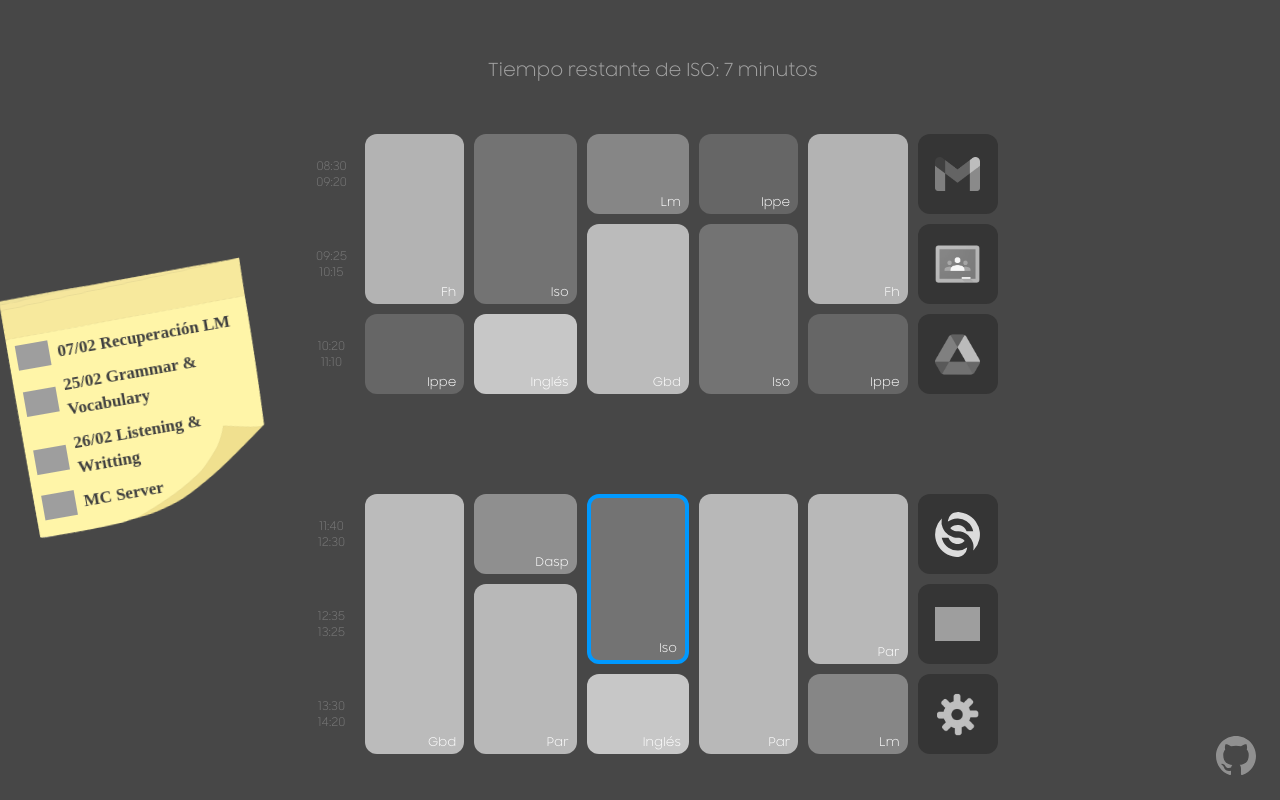
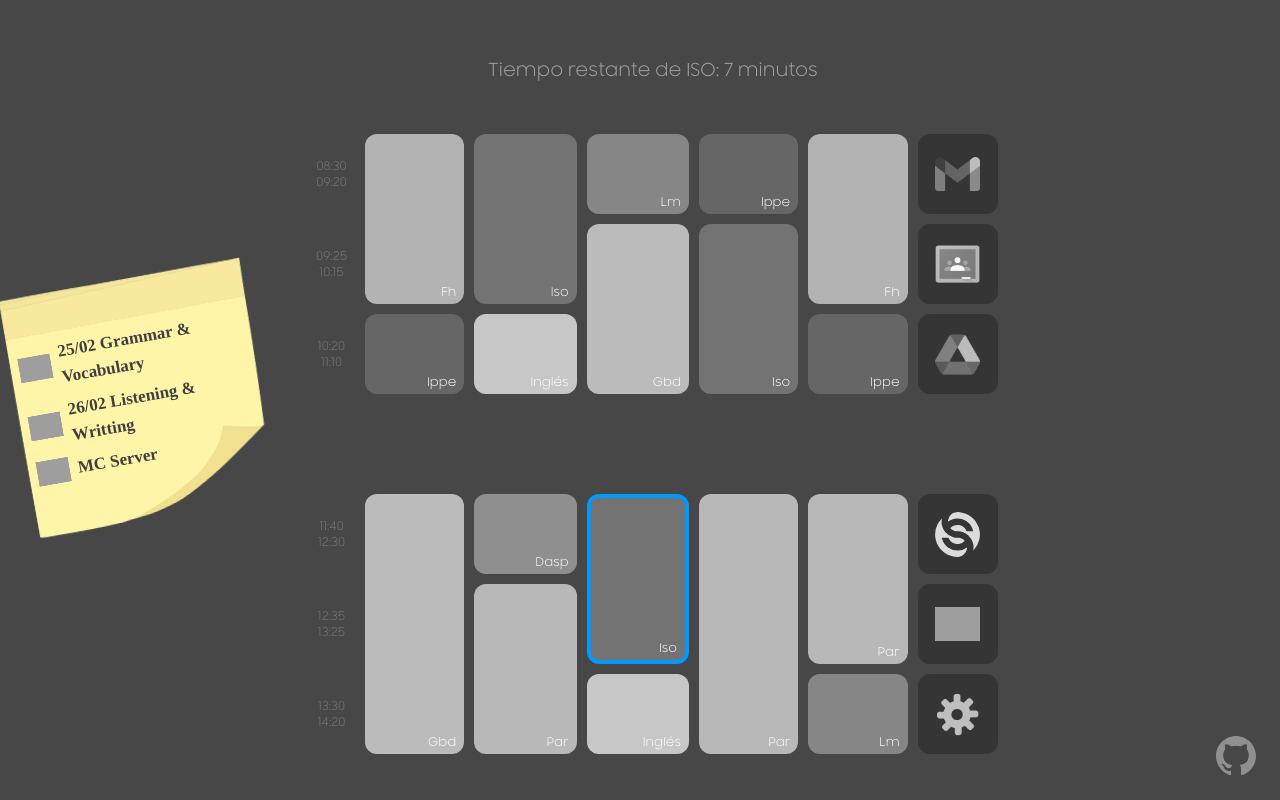
Before and after one commit to marcoslafoz/class-schedule, a React (Vite) app: page / in a window 1280 px wide. Built offline with nearby package versions, Linux system fonts and the light colour scheme; grey boxes are pictures that could not be loaded.

Commit message:
notes: update

```diff
--- a/src/modules/components/sticky-note/notes-elements.tsx
+++ b/src/modules/components/sticky-note/notes-elements.tsx
@@ -6,13 +6,6 @@ export const NotesElement: React.FC = () => {
 
   return (
     <>
-      <li>
-        <div className='flex flex-row items-center gap-2'>
-          <img className='li-icon' src='https://cdn-icons-png.flaticon.com/512/919/919827.png' alt='BD icon' />
-          <span>07/02 Recuperación LM</span>
-        </div>
-      </li>
-
       <li>
         <div className='flex flex-row items-center gap-2'>
           <img className='li-icon' src='https://cdn-icons-png.flaticon.com/512/330/330425.png' alt='BD icon' />
```
